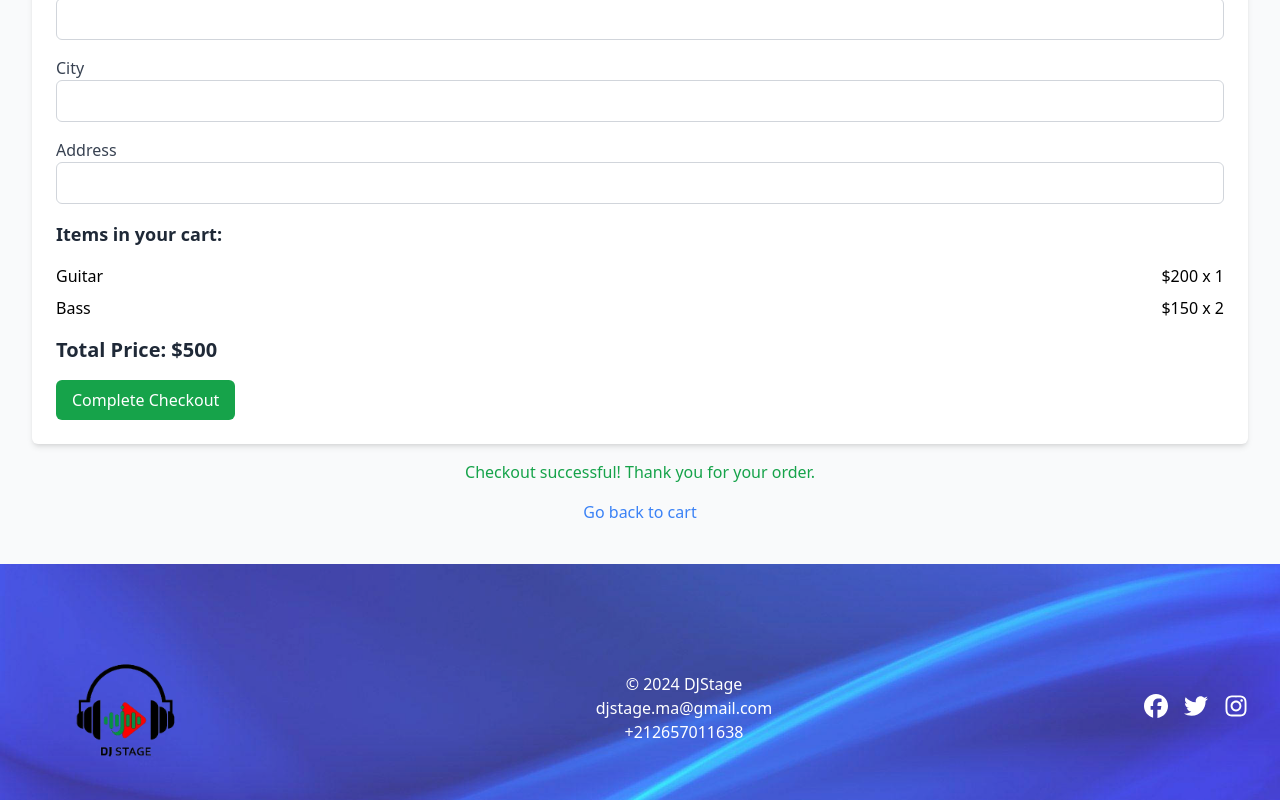
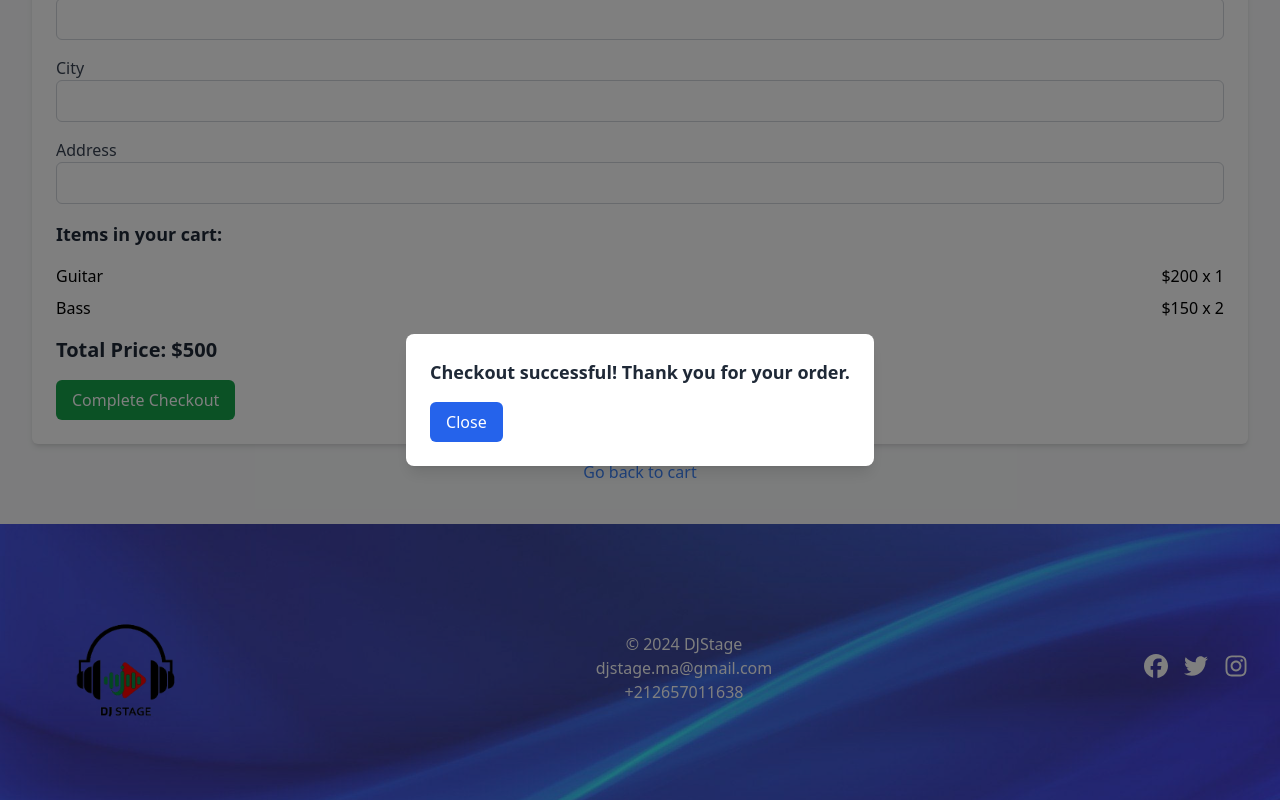
Before and after one commit to Omarelkaddouri/djocean, a Next.js app: page /checkout in a window 1280 px wide. Both pictures are taken after a click on the button "Complete Checkout". Shown: the part 528-1328 px from the top of the page. Built offline with nearby package versions, Linux system fonts and the light colour scheme.

Commit message:
add checkout modal success

```diff
--- a/app/checkout/page.tsx
+++ b/app/checkout/page.tsx
@@ -3,37 +3,34 @@ import { useState } from 'react';
 import Link from 'next/link';
 import Header from '@/components/header/Header';
 import Footer from '@/components/footer/Footer';
+import Modal from '@/components/Modal/Modal'; // Import the Modal component
 
 const Checkout = () => {
   const [name, setName] = useState('');
   const [country, setCountry] = useState('');
   const [city, setCity] = useState('');
-  const [address, setAddress] = useState(''); // State for address
-  const [phone, setPhone] = useState(''); // New state for phone number
-  const [email, setEmail] = useState(''); // New state for email address
-  const [successMessage, setSuccessMessage] = useState(''); // State for success message
+  const [address, setAddress] = useState('');
+  const [phone, setPhone] = useState('');
+  const [email, setEmail] = useState('');
+  const [successMessage, setSuccessMessage] = useState('');
+  const [showModal, setShowModal] = useState(false); // State for modal visibility
 
   const [cartItems] = useState([
-    {
-      id: 1,
-      name: 'Guitar',
-      price: 200,
-      quantity: 1,
-    },
-    {
-      id: 2,
-      name: 'Bass',
-      price: 150,
-      quantity: 2,
-    }
+    { id: 1, name: 'Guitar', price: 200, quantity: 1 },
+    { id: 2, name: 'Bass', price: 150, quantity: 2 }
   ]);
 
   const totalPrice = cartItems.reduce((total, item) => total + item.price * item.quantity, 0);
 
   const handleCheckoutSubmit = () => {
     // Here you could also handle sending data to your server if needed
-    // For demonstration, we just set the success message
     setSuccessMessage("Checkout successful! Thank you for your order.");
+    setShowModal(true); // Show the modal on successful checkout
+  };
+
+  const handleCloseModal = () => {
+    setShowModal(false); // Close the modal
+    setSuccessMessage(''); // Clear the success message if needed
   };
 
   return (
@@ -130,25 +127,24 @@ const Checkout = () => {
 
             <button
               type="button"
-              onClick={handleCheckoutSubmit} // Call the new function
+              onClick={handleCheckoutSubmit}
               className="bg-green-600 text-white px-4 py-2 rounded-md hover:bg-green-700"
             >
               Complete Checkout
             </button>
           </form>
 
-          {/* Display success message if available */}
-          {successMessage && (
-            <div className="mt-4 text-green-600 text-center">
-              {successMessage}
-            </div>
-          )}
-
           <div className="mt-4 text-center">
             <Link href="/cart" className="text-blue-500 hover:underline">Go back to cart</Link>
           </div>
         </div>
       </div>
+
+      {/* Render the modal if showModal is true */}
+      {showModal && (
+        <Modal message={successMessage} onClose={handleCloseModal} />
+      )}
+
       <Footer />
     </>
   );
--- /dev/null
+++ b/components/Modal/Modal.tsx
@@ -0,0 +1,18 @@
+// components/Modal.js
+const Modal = ({ message, onClose }) => {
+  return (
+    <div className="fixed inset-0 flex items-center justify-center z-50 bg-black bg-opacity-50">
+      <div className="bg-white rounded-lg p-6 shadow-lg">
+        <h2 className="text-lg font-semibold text-gray-800">{message}</h2>
+        <button
+          onClick={onClose}
+          className="mt-4 bg-blue-600 text-white px-4 py-2 rounded-md hover:bg-blue-700"
+        >
+          Close
+        </button>
+      </div>
+    </div>
+  );
+};
+
+export default Modal;
```
